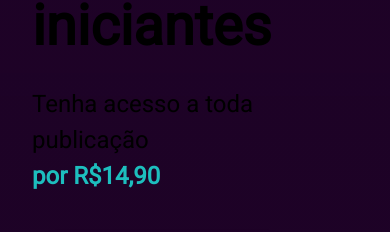
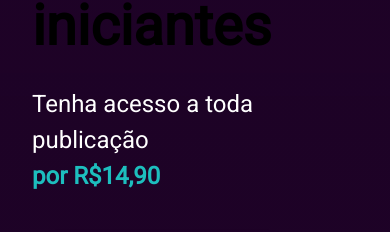
Before and after one commit to painiago/guiajavascript, a Next.js app: page / in a window 390 px wide. Shown: the part 422-654 px from the top of the page. Built offline with nearby package versions, Linux system fonts and the light colour scheme.

Commit message:
Atualizando cor responsivo tag <p>

```diff
--- a/src/pages/home.module.scss
+++ b/src/pages/home.module.scss
@@ -55,6 +55,9 @@
     font-size: 1.5rem;
     line-height: 2.25rem;
     margin-top: 1.5rem;
+    @media (max-width: 968px) {
+      color: #fff;
+    }
 
     span{
       color: var(--cyan-500);
@@ -193,6 +196,9 @@
       margin-bottom: 20px;
       @media (max-width:768px) {
         font-size: 1.2rem;
+      }
+      @media (max-width: 968px) {
+        color: #fff;
       }
     }
 
--- a/src/styles/globals.scss
+++ b/src/styles/globals.scss
@@ -116,6 +116,7 @@ body {
   max-width: 100vw;
   overflow-x: hidden;
   background-size: cover;
+
 }
 html,
 body {
@@ -128,7 +129,11 @@ body {
     (var(--purple-background-start));
 
 }
-
+@media (max-width:968px) {
+  p{
+    color: rgb(246, 245, 245) !important;
+  }
+}
 a {
   color: inherit;
   text-decoration: none;
@@ -137,6 +142,13 @@ a {
 @media (min-width: 1080px) {
   html{
     font-size: 93.75%;
+  }
+}
+@media (max-width: 968px) {
+  html{
+    p{
+      color: #fff !important;
+    }
   }
 }
 @media (min-width: 720px){
```
Also changed, not shown: src/pages/posts/index.tsx (+27 -20 lines).
